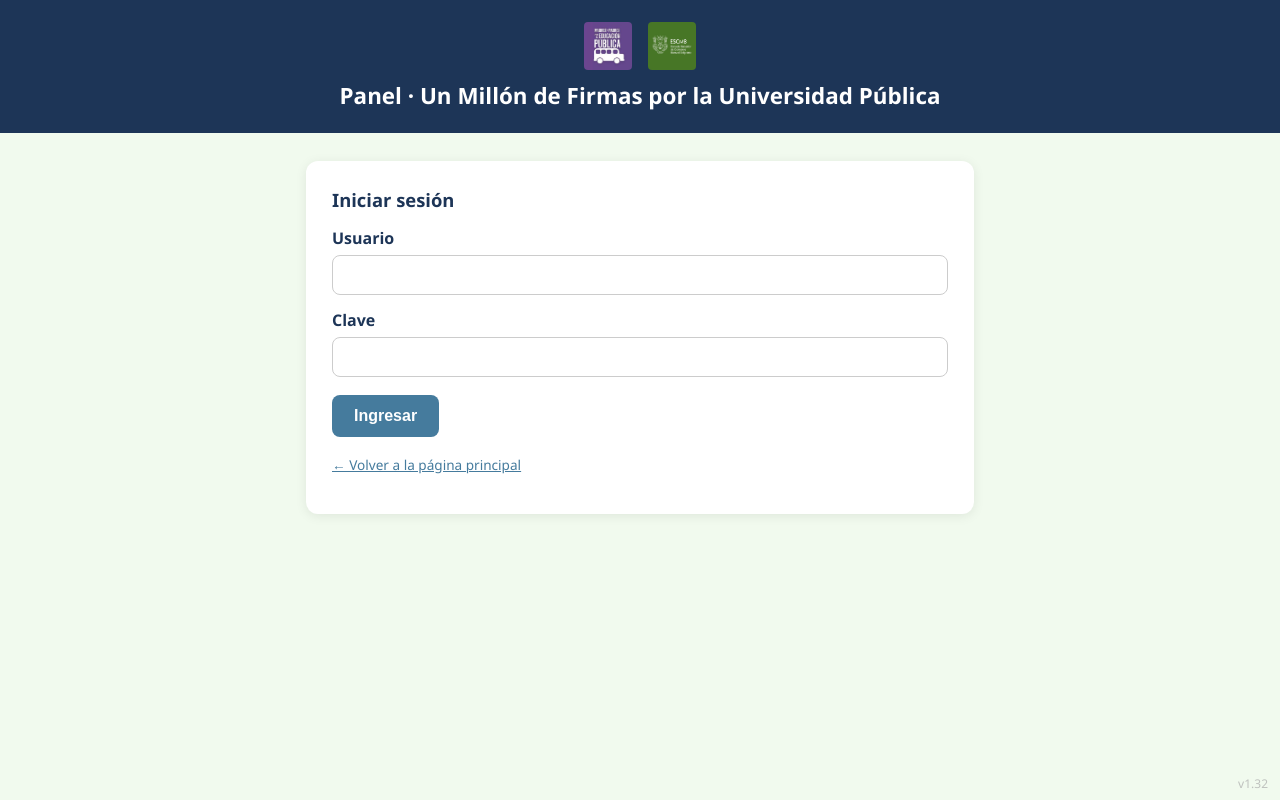
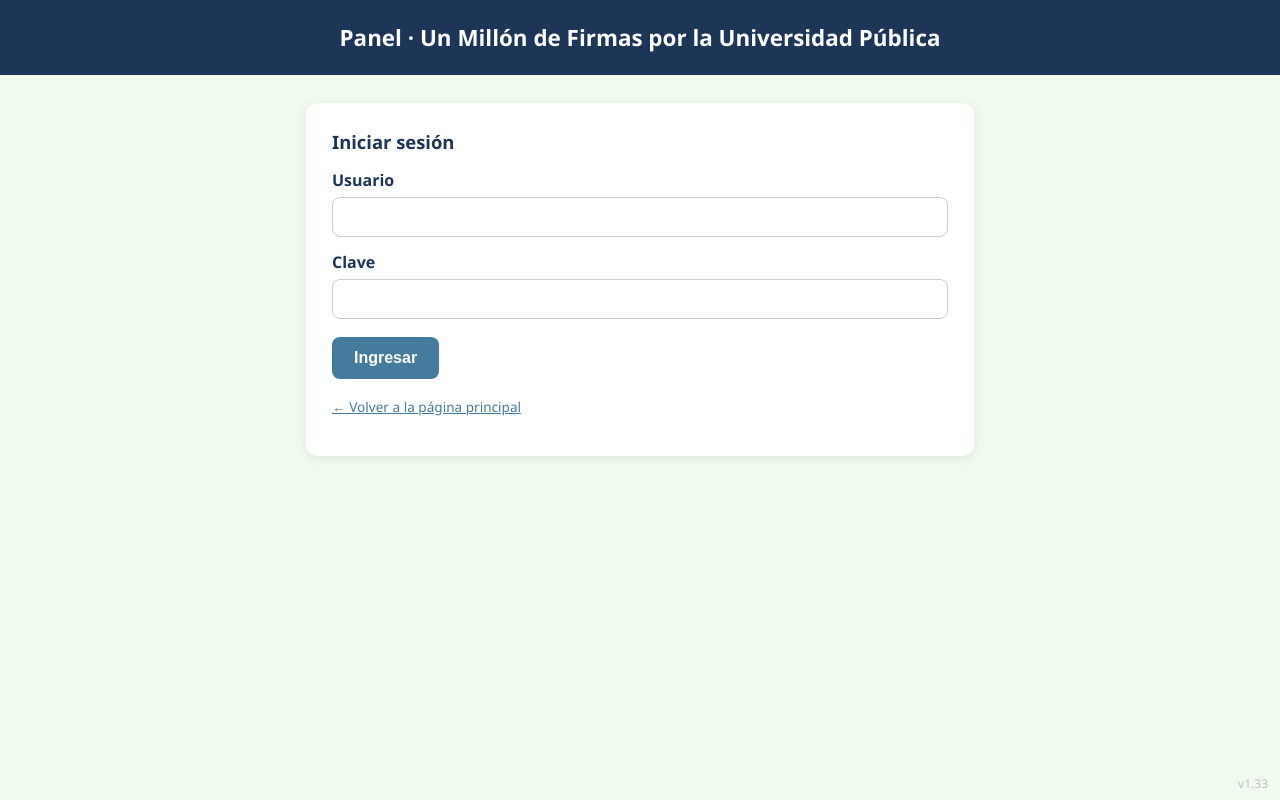
Before and after one commit to clustech-arp/firmas_petitorio, a website: page public/admin.html in a window 1280 px wide. Drawn offline with Linux system fonts and the light colour scheme.

Commit message:
quitar logos del header admin v1.33

```diff
--- a/public/admin.html
+++ b/public/admin.html
@@ -65,10 +65,6 @@
 </head>
 <body>
 <header>
-  <div style="display:flex;justify-content:center;align-items:center;gap:16px;margin-bottom:10px;flex-wrap:wrap;">
-    <img src="/MYP.jpg" alt="MYP" style="height:48px;object-fit:contain;border-radius:4px;">
-    <img src="/escmb.png" alt="ESCMB" style="height:48px;object-fit:contain;border-radius:4px;">
-  </div>
   <h1>Panel · Un Millón de Firmas por la Universidad Pública</h1>
 </header>
 <main>
@@ -212,7 +208,7 @@
   </div>
 </main>
 
-<div style="position:fixed;bottom:8px;right:12px;font-size:0.75rem;color:#aaa;opacity:0.7;">v1.32</div>
+<div style="position:fixed;bottom:8px;right:12px;font-size:0.75rem;color:#aaa;opacity:0.7;">v1.33</div>
 
 <script>
   const TOKEN_KEY = 'firmas_token';
```
